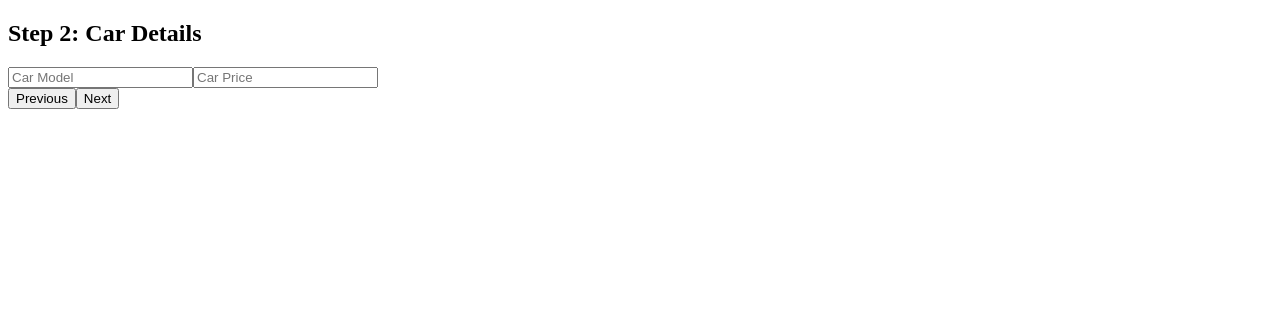
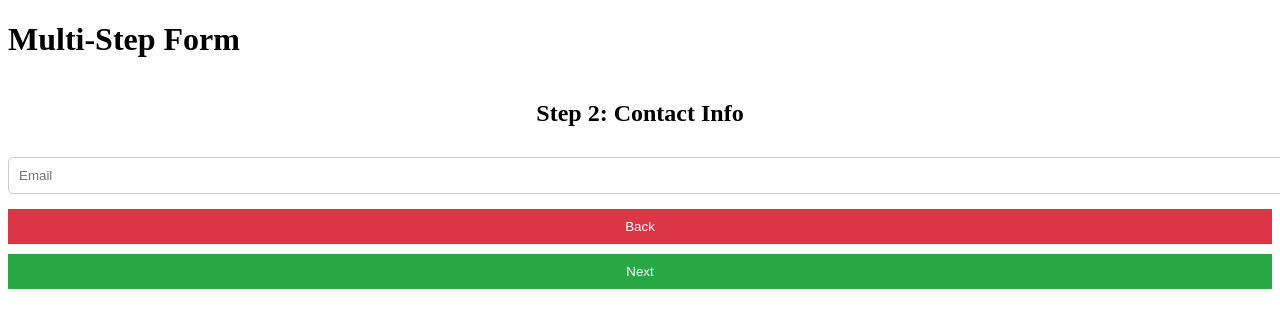
Before and after one commit to acciojob/multi-step-form-satyamjha09, a React app: page / in a window 1280 px wide. Both pictures are taken after a click on the button "Next". Shown: the top 328 px of the page. Built offline with nearby package versions, Linux system fonts and the light colour scheme.

Commit message:
Done Projects

```diff
--- a/src/components/App.js
+++ b/src/components/App.js
@@ -1,32 +1,12 @@
-import React, { useState } from "react";
-import Step from "./Step";
+import React from 'react'
+import MultiStepForm from './MultiStepForm';
+import "../styles/App.css"
 
 const App = () => {
-
-  const [step, setStep] = useState(1);
-  const [formData, setFormData] = useState({
-    first_name: "",
-    last_name: "",
-    model: "",
-    car_price: "",
-    card_info: "",
-    expiry_date: ""
-  });
-
-  const handleChange = (e) => {
-    setFormData({ ...formData, [e.target.id]: e.target.value });
-  };
-
-  const nextStep = () => setStep((prev) => prev + 1);
-  const prevStep = () => setStep((prev) => prev - 1);
-
-  const handleSubmit = () => {
-    alert("Form submitted successfully!" + JSON.stringify(formData, null, 2));
-  };
-
   return (
     <div>
-      <Step step={step} formData={formData} handleChange={handleChange} nextStep={nextStep} prevStep={prevStep} handleSubmit={handleSubmit} />
+      <h1> Multi-Step Form </h1>
+      <MultiStepForm />
     </div>
   )
 }
--- /dev/null
+++ b/src/components/MultiStepForm.js
@@ -0,0 +1,31 @@
+import React, { useState } from 'react'
+import Step1 from './Step1';
+import Step2 from './Step2';
+import Step3 from './Step3';
+
+const MultiStepForm = () => {
+
+    const [step, setStep] = useState(1);
+    const [formData, setFormData] = useState({
+        first_name: "",
+        email: "",
+    });
+
+    const handleChange = (e) => {
+        setFormData({ ...formData, [e.target.id]: e.target.value });
+      };
+
+    const nextStep = () => setStep(step + 1);
+    const prevStep = () => setStep(step - 1);
+
+
+  return (
+    <div>
+        {step === 1 && <Step1 formData={formData} handleChange={handleChange} nextStep={nextStep} />}
+      {step === 2 && <Step2 formData={formData} handleChange={handleChange} nextStep={nextStep} prevStep={prevStep} />}
+      {step === 3 && <Step3 formData={formData} prevStep={prevStep} />}
+    </div>
+  )
+}
+
+export default MultiStepForm;
--- a/src/components/Step.js
+++ /dev/null
@@ -1,40 +0,0 @@
-import React from 'react'
-
-const Step = ({ step, formData, handleChange, nextStep, prevStep, handleSubmit }) => {
-  return (
-    <div className="p-6 border rounded shadow-lg max-w-md mx-auto">
-    {step === 1 && (
-      <>
-        <h2 className="text-xl font-bold mb-4">Step 1: Personal Info</h2>
-        <input type="text" id="first_name" placeholder="First Name" value={formData.first_name} onChange={handleChange} className="w-full p-2 border rounded mb-2" />
-        <input type="text" id="last_name" placeholder="Last Name" value={formData.last_name} onChange={handleChange} className="w-full p-2 border rounded mb-4" />
-        <button onClick={nextStep} className="bg-blue-500 text-white px-4 py-2 rounded">Next</button>
-      </>
-    )}
-    {step === 2 && (
-      <>
-        <h2 className="text-xl font-bold mb-4">Step 2: Car Details</h2>
-        <input type="text" id="model" placeholder="Car Model" value={formData.model} onChange={handleChange} className="w-full p-2 border rounded mb-2" />
-        <input type="number" id="car_price" placeholder="Car Price" value={formData.car_price} onChange={handleChange} className="w-full p-2 border rounded mb-4" />
-        <div className="flex justify-between">
-          <button onClick={prevStep} className="bg-gray-500 text-white px-4 py-2 rounded">Previous</button>
-          <button onClick={nextStep} className="bg-blue-500 text-white px-4 py-2 rounded">Next</button>
-        </div>
-      </>
-    )}
-    {step === 3 && (
-      <>
-        <h2 className="text-xl font-bold mb-4">Step 3: Payment Info</h2>
-        <input type="text" id="card_info" placeholder="Card Info" value={formData.card_info} onChange={handleChange} className="w-full p-2 border rounded mb-2" />
-        <input type="text" id="expiry_date" placeholder="Expiry Date" value={formData.expiry_date} onChange={handleChange} className="w-full p-2 border rounded mb-4" />
-        <div className="flex justify-between">
-          <button onClick={prevStep} className="bg-gray-500 text-white px-4 py-2 rounded">Previous</button>
-          <button onClick={handleSubmit} className="bg-green-500 text-white px-4 py-2 rounded">Submit</button>
-        </div>
-      </>
-    )}
-  </div>
-  )
-}
-
-export default Step
--- /dev/null
+++ b/src/components/Step1.js
@@ -0,0 +1,20 @@
+import React from "react";
+
+const Step1 = ({ formData, handleChange, nextStep }) => {
+  return (
+    <div id="step1" className="form-container">
+      <h2>Step 1: User Info</h2>
+      <input
+        id="first_name"
+        className="input-field"
+        type="text"
+        placeholder="First Name"
+        value={formData.first_name}
+        onChange={handleChange}
+      />
+      <button className="button button-next" onClick={nextStep}>Next</button>
+    </div>
+  );
+};
+
+export default Step1;
--- /dev/null
+++ b/src/components/Step2.js
@@ -0,0 +1,21 @@
+import React from "react";
+
+const Step2 = ({ formData, handleChange, nextStep, prevStep }) => {
+  return (
+    <div id="step2" className="form-container">
+      <h2>Step 2: Contact Info</h2>
+      <input
+        id="email"
+        className="input-field"
+        type="email"
+        placeholder="Email"
+        value={formData.email}
+        onChange={handleChange}
+      />
+      <button className="button button-prev" onClick={prevStep}>Back</button>
+      <button className="button button-next" onClick={nextStep}>Next</button>
+    </div>
+  );
+};
+
+export default Step2;
--- /dev/null
+++ b/src/components/Step3.js
@@ -0,0 +1,15 @@
+import React from "react";
+
+const Step3 = ({ formData, prevStep }) => {
+  return (
+    <div id="step3" className="form-container">
+      <h2>Step 3: Summary</h2>
+      <p><strong>Name:</strong> {formData.first_name}</p>
+      <p><strong>Email:</strong> {formData.email}</p>
+      <button className="button button-prev" onClick={prevStep}>Back</button>
+      <button className="button button-submit">Submit</button>
+    </div>
+  );
+};
+
+export default Step3;
--- a/src/styles/App.css
+++ b/src/styles/App.css
@@ -1,4 +1,47 @@
+.multi-step-form {
+    width: 400px;
+    margin: 50px auto;
+    padding: 20px;
+    border-radius: 8px;
+    background: #f8f9fa;
+    box-shadow: 0 0 10px rgba(0, 0, 0, 0.1);
+  }
 
-@tailwind base;
-@tailwind components;
-@tailwind utilities;
+  .form-container {
+    display: flex;
+    flex-direction: column;
+  }
+
+  h2 {
+    text-align: center;
+  }
+
+  .input-field {
+    width: 100%;
+    padding: 10px;
+    margin: 10px 0;
+    border: 1px solid #ccc;
+    border-radius: 5px;
+  }
+
+  .button {
+    padding: 10px;
+    margin: 5px 0;
+    border: none;
+    cursor: pointer;
+  }
+
+  .button-next {
+    background-color: #28a745;
+    color: white;
+  }
+
+  .button-prev {
+    background-color: #dc3545;
+    color: white;
+  }
+
+  .button-submit {
+    background-color: #007bff;
+    color: white;
+  }
```
